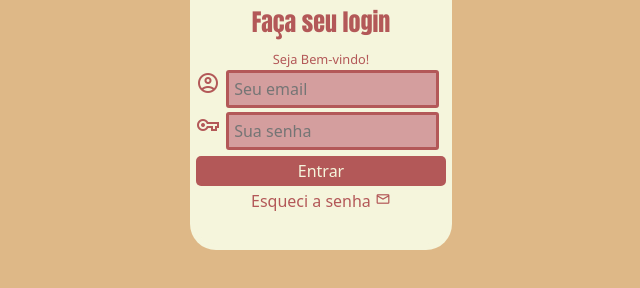
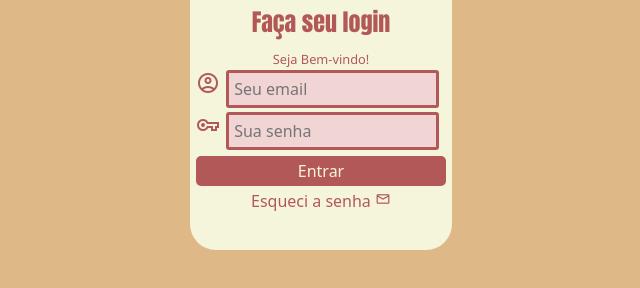
Before and after one commit to CibelleN94/ProjetoLogin, a plain HTML site: page index.html in a window 1280 px wide. Shown: the part 406-694 px from the top of the page, without its empty margins (319-959 px from the left). Drawn offline with nearby package versions, Linux system fonts and the light colour scheme.

Commit message:
atualização background label

```diff
--- a/estilos/estyle.css
+++ b/estilos/estyle.css
@@ -65,7 +65,7 @@ div.campo > label {
 }
 
 div.campo > input {
-    background-color: #d49e9e;
+    background-color: #f1d4d4;
     border: solid 3px #b35858;
     border-radius: 3px;
     font-size: 1em;
```
